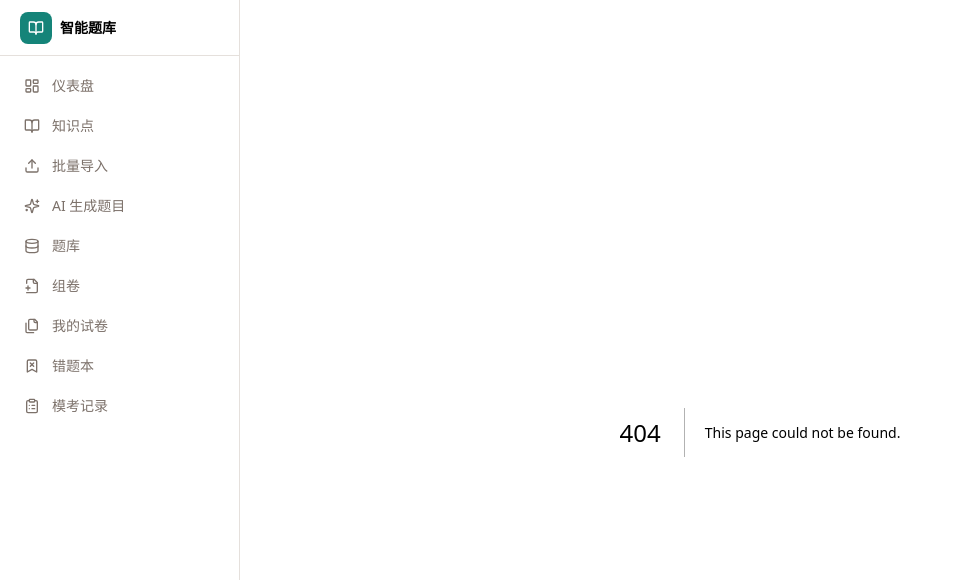
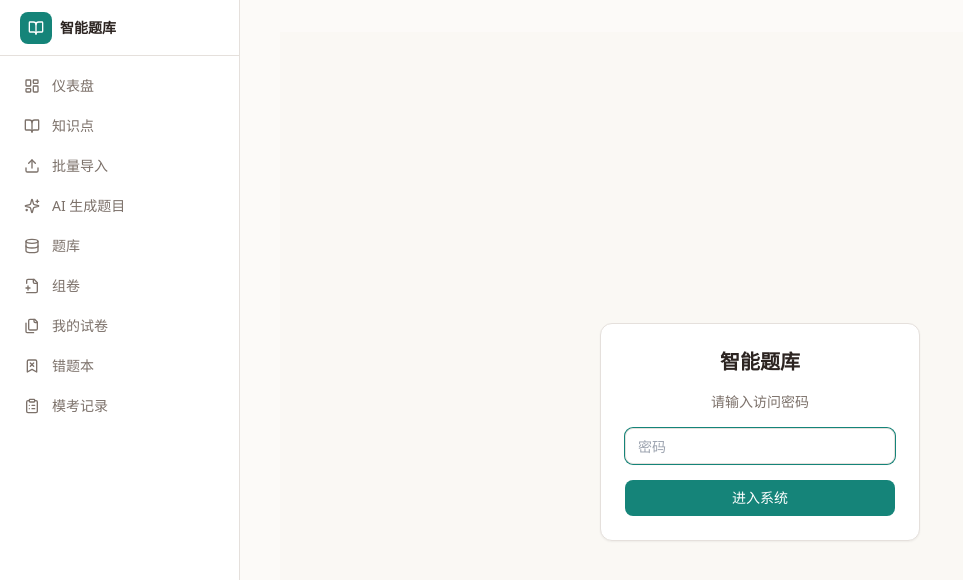
Before and after one commit to senmu-god/study-bank, a Next.js app: page /login in a window 1280 px wide. Before the commit this address had no page. Shown: the top 580 px of the page, without its empty margins (0-963 px from the left). Built offline with nearby package versions, Linux system fonts and the light colour scheme.

Commit message:
feat: 全局访问密码锁（middleware+登录页）

```diff
--- /dev/null
+++ b/src/app/api/login/route.ts
@@ -0,0 +1,22 @@
+import { NextResponse } from "next/server";
+
+export async function POST(req: Request) {
+  const { password } = await req.json();
+  const expected = process.env.SITE_ACCESS_PASSWORD;
+
+  if (!expected) {
+    return NextResponse.json({ error: "未配置 SITE_ACCESS_PASSWORD" }, { status: 500 });
+  }
+  if (password !== expected) {
+    return NextResponse.json({ error: "密码错误" }, { status: 401 });
+  }
+
+  const res = NextResponse.json({ ok: true });
+  res.cookies.set("auth_token", expected, {
+    httpOnly: true,
+    sameSite: "lax",
+    path: "/",
+    maxAge: 60 * 60 * 24 * 30, // 30天
+  });
+  return res;
+}
--- /dev/null
+++ b/src/app/login/page.tsx
@@ -0,0 +1,56 @@
+"use client";
+
+import { useState } from "react";
+import { useRouter } from "next/navigation";
+import { Button } from "@/components/ui/button";
+import { Input } from "@/components/ui/controls";
+
+export default function LoginPage() {
+  const router = useRouter();
+  const [password, setPassword] = useState("");
+  const [error, setError] = useState("");
+  const [loading, setLoading] = useState(false);
+
+  async function submit(e: React.FormEvent) {
+    e.preventDefault();
+    setError("");
+    setLoading(true);
+    try {
+      const r = await fetch("/api/login", {
+        method: "POST",
+        headers: { "Content-Type": "application/json" },
+        body: JSON.stringify({ password }),
+      });
+      if (!r.ok) {
+        setError("密码错误，请重试");
+        return;
+      }
+      router.push("/");
+      router.refresh();
+    } catch {
+      setError("网络错误");
+    } finally {
+      setLoading(false);
+    }
+  }
+
+  return (
+    <div className="flex min-h-screen items-center justify-center bg-secondary/30">
+      <form onSubmit={submit} className="w-80 space-y-4 rounded-lg border bg-card p-6 shadow-sm">
+        <h1 className="text-center text-xl font-bold">智能题库</h1>
+        <p className="text-center text-sm text-muted-foreground">请输入访问密码</p>
+        <Input
+          type="password"
+          value={password}
+          onChange={(e) => setPassword(e.target.value)}
+          placeholder="密码"
+          autoFocus
+        />
+        {error && <p className="text-sm text-destructive">{error}</p>}
+        <Button type="submit" className="w-full" disabled={loading}>
+          {loading ? "验证中…" : "进入系统"}
+        </Button>
+      </form>
+    </div>
+  );
+}
```
Also changed, not shown: middleware.ts (added, +30 -0 lines).
